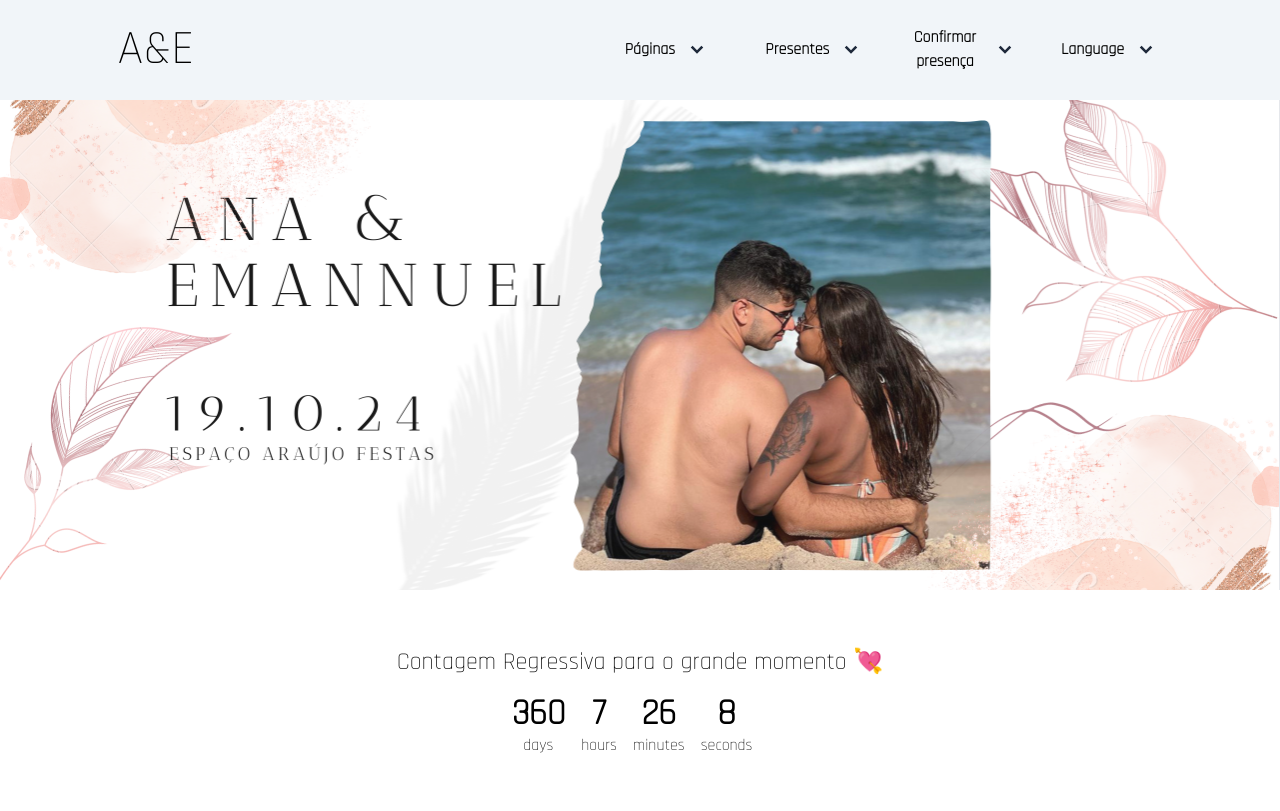
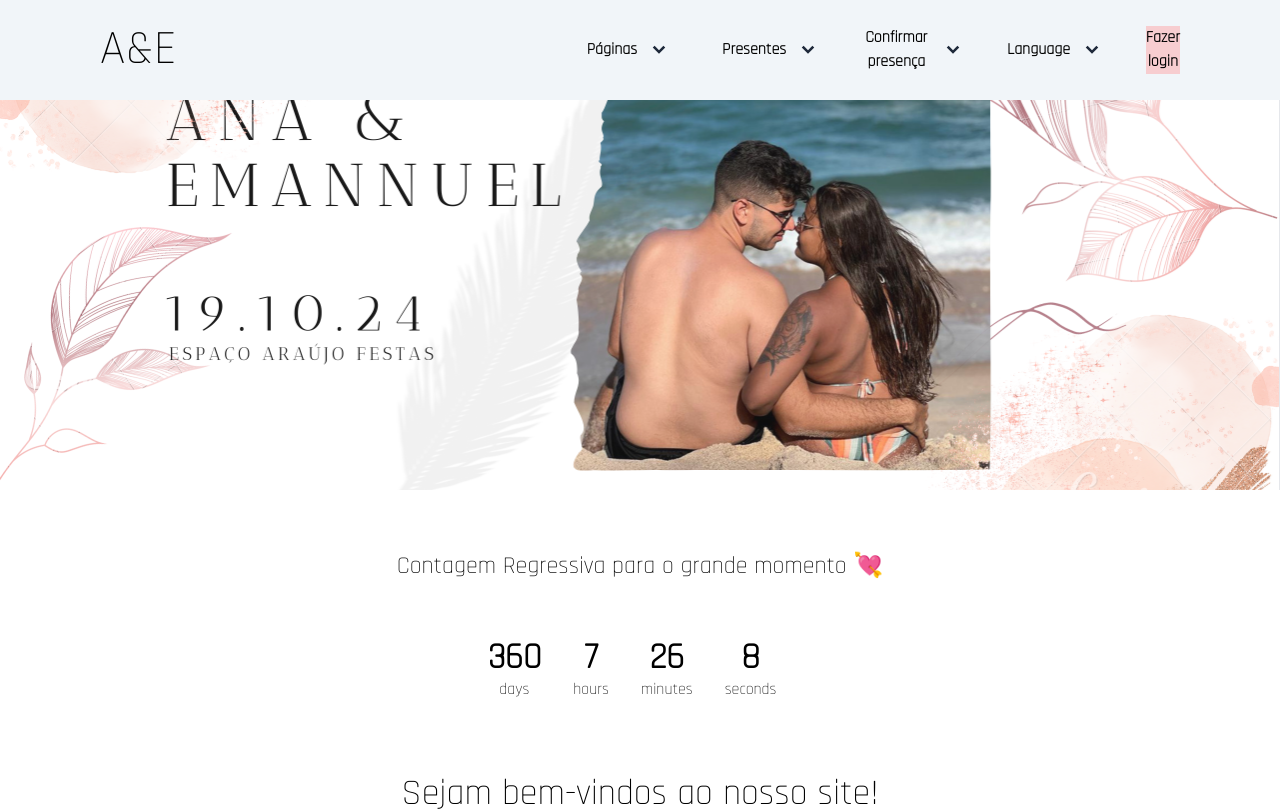
Before and after one commit to anajudith/iamcasando, a Next.js app: page /pageInit in a window 1280 px wide. Shown: the top 811 px of the page. Built offline with nearby package versions, Linux system fonts and the light colour scheme.

Commit message:
🚧 refactor component

```diff
--- a/src/app/pageInit/page.tsx
+++ b/src/app/pageInit/page.tsx
@@ -1,3 +1,4 @@
+"use client";
 import Image from "next/image";
 import React from "react";
 import banner from "@/assets/images/banner.png";
@@ -5,18 +6,17 @@ import Countdown from "@/components/Countdown";
 import folha from "@/assets/images/folha.png";
 import { ButtonRedirectPage, SubTitleCommon, TitleCommon } from "@/components";
 
+const descriptionText =
+  "Aqui vamos contar à vocês, queridos amigos e familiares, os momentos mais marcantes da nossa história de amor. A contagem regressiva começa, o frio na barriga e toda a ansiedade do dia mais esperado de nossas vidas nos enche de alegria em tê-los ao nosso lado. Vamos juntos nesse grande sonho, o dia em que uniremos nossas almas e corpos para sempre, o dia do nosso casamento.";
+
 function PageInit() {
   const targetDate = "2024-10-19T00:00:00";
   return (
     <div className="flex flex-col pb-[100px]">
       <Image
-        className=" w-full border-r border-gray-20 flex justify-start items-center bg-center bg-cover"
+        className="w-full border-r border-gray-20 flex justify-start items-center bg-center bg-cover"
         src={banner}
         alt="Apresentation of the pair"
-        // automatically provided
-        // automatically provided
-        // blurDataURL="data:..." automatically provided
-        // placeholder="blur" // Optional blur-up while loading
       />
       <Countdown targetDate={targetDate} />
       <div className="flex flex-col justify-center items-center pt-[40px] gap-8">
@@ -30,12 +30,7 @@ function PageInit() {
           className="py-[60px]"
         />
         <span className="px-[130px] leading-8 font-semibold text-justify">
-          Aqui vamos contar à vocês, queridos amigos e familiares, os momentos
-          mais marcantes da nossa história de amor. A contagem regressiva
-          começa, o frio na barriga e toda a ansiedade do dia mais esperado de
-          nossas vidas nos enche de alegria em tê-los ao nosso lado. Vamos
-          juntos nesse grande sonho, o dia em que uniremos nossas almas e corpos
-          para sempre, o dia do nosso casamento.
+          {descriptionText}
         </span>
         <TitleCommon
           className={"pt-[60px] pb-[30px]"}
@@ -55,7 +50,9 @@ function PageInit() {
         <span className="font-semibold">
           Nenhuma mensagem recebida. Deixe a primeira!!!
         </span>
-        <ButtonRedirectPage href="/message" />
+        <div className="w-[180px] h-[80px]">
+          <ButtonRedirectPage href="/message" title="Envie sua mensagem" />
+        </div>
       </div>
     </div>
   );
--- a/src/components/ButtonRedirectPage/ButtonRedirectPage.structure.ts
+++ b/src/components/ButtonRedirectPage/ButtonRedirectPage.structure.ts
@@ -1,3 +1,6 @@
 export interface IProps {
   href: string;
+  title?: string;
+  className?: string;
+  onClick?: () => void;
 }
--- a/src/components/ButtonRedirectPage/index.tsx
+++ b/src/components/ButtonRedirectPage/index.tsx
@@ -2,15 +2,23 @@ import React from "react";
 import { IProps } from "./ButtonRedirectPage.structure";
 import Link from "next/link";
 
-export default function ButtonRedirectPage({ href }: IProps) {
+export default function ButtonRedirectPage({
+  onClick,
+  href = "",
+  title,
+  className,
+}: IProps) {
   return (
     <Link href={href}>
       <button
+        onClick={onClick}
         type="button"
-        className="w-[180px] h-[80px] font-semibold bg-rose"
+        className={` w-full h-full font-semibold bg-rose ${className}`}
       >
-        Envie sua mensagem
+        {title}
       </button>
     </Link>
   );
 }
+
+// Tentar tirar o link e e deixar apenas o onClick e passar o redirecionamento na função de quado chamar o componente.
--- a/src/components/FormSendMessage/index.tsx
+++ b/src/components/FormSendMessage/index.tsx
@@ -1,24 +1,77 @@
-"use client";
 import React from "react";
-import {
-  ButtonGeral,
-  ButtonRedirectPage,
-  InputMessage,
-  InputName,
-} from "@/components";
+import { ButtonGeral, InputMessage, InputName } from "@/components";
+import Messages from "@/service/Messages";
+import { supabaseApi } from "@/service/Api";
+import { MessageContext } from "@/Context/Message/MessageContext";
+
+interface IMessage {
+  id: string;
+  message: string;
+  name: string;
+  email: string;
+}
 
 export default function FormSendMessage() {
-  const [message, setMessage] = React.useState("" as string);
-  const handleSubmit = () => {};
+  const { message, setMessage } = React.useContext(MessageContext);
 
-  console.log(message, "message");
+  const [name, setName] = React.useState("");
+  const [email, setEmail] = React.useState("");
+  // const [message, setMessage] = React.useState("");
+  const [error, setError] = React.useState("");
+
+  const handleSubmit = async (event: React.FormEvent<HTMLFormElement>) => {
+    event.preventDefault();
+    try {
+      await addNote(message, name, email);
+    } catch (error) {
+      console.error("Error:", error);
+    }
+  };
+
   const handleInputChange = (event: React.ChangeEvent<HTMLTextAreaElement>) => {
     const newValue = event.target.value;
     setMessage(newValue);
-    // if (onChange) {
-    //   onChange(event); // chama a função de onChange se estiver definida
+  };
+
+  const fetchNotes = async () => {
+    // const { data } = await supabaseApi.from("messages").select("*");
+    // if (data) {
+    //   const messages = data.map((item) => item.message).join("\n");
+    //   setMessage(messages);
     // }
   };
+
+  const addNote = React.useCallback(
+    async (noteTitle: string, name: string, email: string) => {
+      try {
+        const newNote: IMessage = {
+          id: crypto.randomUUID(),
+          name,
+          email,
+          message: noteTitle,
+        };
+
+        const response = await Messages.postMessage(
+          newNote.id,
+          newNote.name,
+          newNote.email,
+          newNote.message
+        );
+        // const responseGet = await Messages.getMessage();
+        // console.log(responseGet, "peguei aqui");
+
+        // if (!responseGet) {
+        //   setError("Deu erro");
+        // }
+
+        await fetchNotes();
+        return response;
+      } catch (error) {
+        console.error("Error:", error);
+      }
+    },
+    []
+  );
 
   return (
     <section className="bg-pink-100 w-full justify-center items-center flex content-center py-[60px]">
@@ -26,8 +79,24 @@ export default function FormSendMessage() {
         onSubmit={handleSubmit}
         className="flex flex-col items-center gap-[30px] w-[250px]"
       >
-        <InputName name="name" label="Nome completo" type="text" />
-        <InputName name="email" label="Email *" type="email" />
+        <InputName
+          name="name"
+          label="Nome completo"
+          type="text"
+          value={name}
+          onChange={(e: { target: { value: React.SetStateAction<string> } }) =>
+            setName(e.target.value)
+          }
+        />
+        <InputName
+          name="email"
+          label="Email *"
+          type="email"
+          value={email}
+          onChange={(e: { target: { value: React.SetStateAction<string> } }) =>
+            setEmail(e.target.value)
+          }
+        />
         <InputMessage
           onChange={handleInputChange}
           value={message}
@@ -36,7 +105,7 @@ export default function FormSendMessage() {
           type="text"
           className="h-[150px]"
         />
-        {/* <InputEmail /> */}
+
         <ButtonGeral type="submit" title="Enviar mensagem" />
       </form>
     </section>
--- a/src/components/NavBarHeader/index.tsx
+++ b/src/components/NavBarHeader/index.tsx
@@ -1,7 +1,7 @@
 "use client";
 import { headerMenus } from "@/utils/list";
 import React from "react";
-import { SidemenuButton } from "@/components";
+import { ButtonRedirectPage, SidemenuButton } from "@/components";
 import { IProps } from "./NavBarHeader.structure";
 import { useRouter } from "next/navigation";
 
@@ -27,6 +27,11 @@ export default function NavBarHeader({ currentPage }: IProps) {
             />
           );
         })}
+        <ButtonRedirectPage
+          className="bg-red-900 w-[180px]"
+          href=""
+          title="Fazer login"
+        />
       </div>
     </div>
   );
--- a/src/components/countdown/index.tsx
+++ b/src/components/countdown/index.tsx
@@ -2,9 +2,8 @@
 import React from "react";
 import { CountdownProps, TimeLeft } from "./CountDown.structure";
 
-// refatorar código
-const Countdown: React.FC<CountdownProps> = ({ targetDate }) => {
-  const calculateTimeLeft = (): TimeLeft => {
+export default function Countdown({ targetDate }: CountdownProps) {
+  const calculateTimeLeft = React.useCallback((): TimeLeft => {
     const difference = +new Date(targetDate) - +new Date();
     let timeLeft: TimeLeft = {
       days: 0,
@@ -23,7 +22,7 @@ const Countdown: React.FC<CountdownProps> = ({ targetDate }) => {
     }
 
     return timeLeft;
-  };
+  }, [targetDate]);
 
   const [timeLeft, setTimeLeft] = React.useState<TimeLeft>(calculateTimeLeft());
 
@@ -33,26 +32,26 @@ const Countdown: React.FC<CountdownProps> = ({ targetDate }) => {
     }, 1000);
 
     return () => clearTimeout(timer);
-  });
+  }, [timeLeft, setTimeLeft, calculateTimeLeft]);
 
   return (
-    <div className="flex flex-col gap-4 justify-center items-center mt-10  my-4 py-4">
-      <span className="text-2xl">
+    <>
+      <span className="text-2xl text-center pt-[60px]">
         Contagem Regressiva para o grande momento 💘
       </span>
-      <div className="flex flex-row">
+      <div className="flex gap-4 justify-center items-center mt-10  my-4 py-4">
         {timeLeft &&
           Object.keys(timeLeft).map((interval) => (
             <div key={interval} className="flex flex-col text-center mr-4">
-              <div className="text-4xl font-semibold">
+              <h1 className="text-4xl font-semibold">
                 {timeLeft[interval as keyof TimeLeft]}
-              </div>
-              <div className="text-base">{interval}</div>
+              </h1>
+              <h2 className="text-base">{interval}</h2>
             </div>
           ))}
       </div>
-    </div>
+    </>
   );
-};
+}
 
-export default Countdown;
+Countdown;
--- a/src/components/header/index.tsx
+++ b/src/components/header/index.tsx
@@ -5,7 +5,8 @@ const titles = ["Páginas", "Presentes", "Confirmar Presença", "language"];
 
 export default function Header() {
   return (
-    <div className="w-full h-[100px]  bg-slate-100 flex justify-center gap-96 text-center items-center">
+    // Se adicionar o z-50, o formulario para de ficar sobreposto ao cabeçalho e aos submenus.
+    <div className="flex w-full fixed h-[100px] bg-slate-100 justify-center gap-96 text-center items-center">
       <NavBarHeader />
     </div>
   );
```
